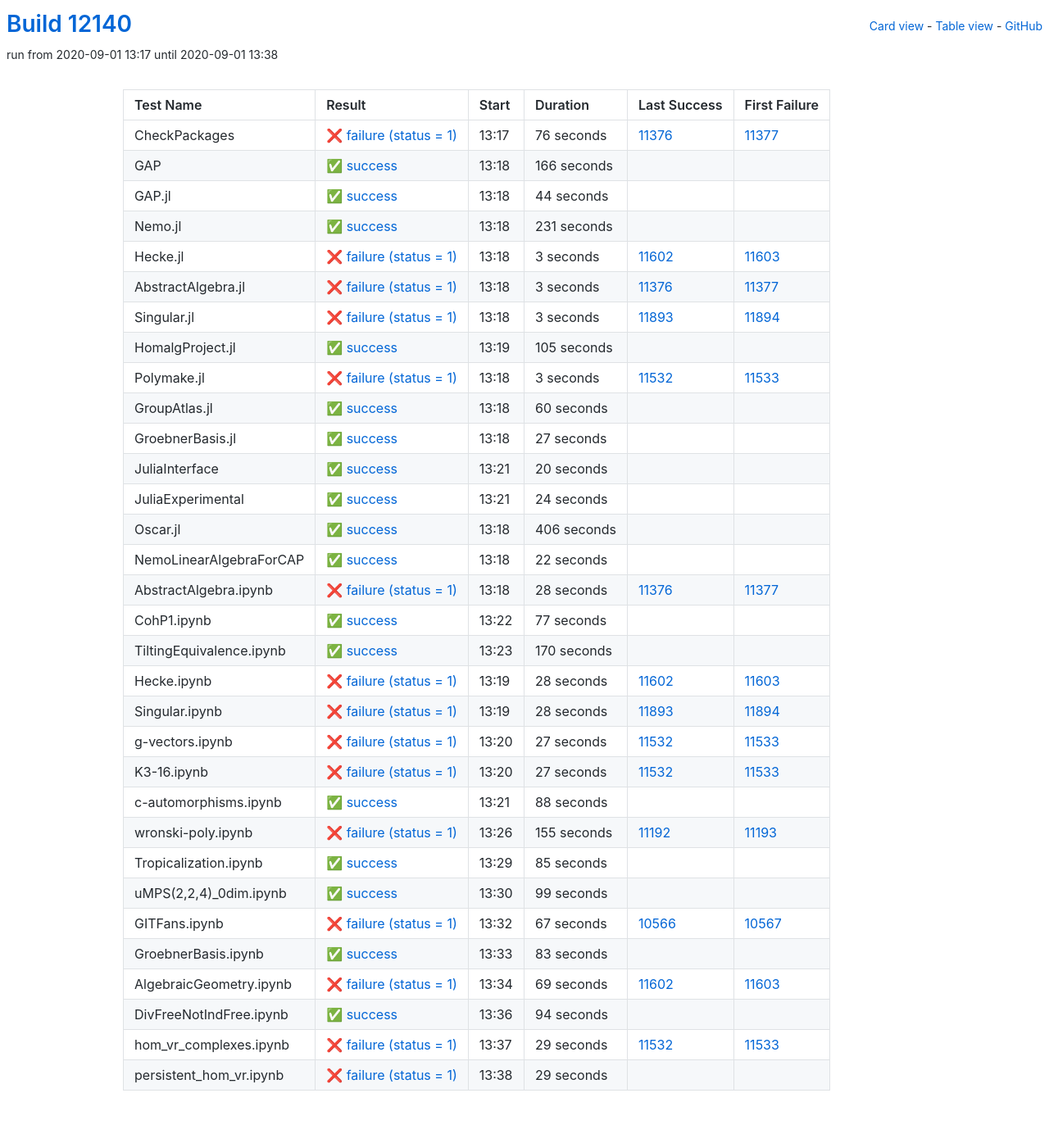
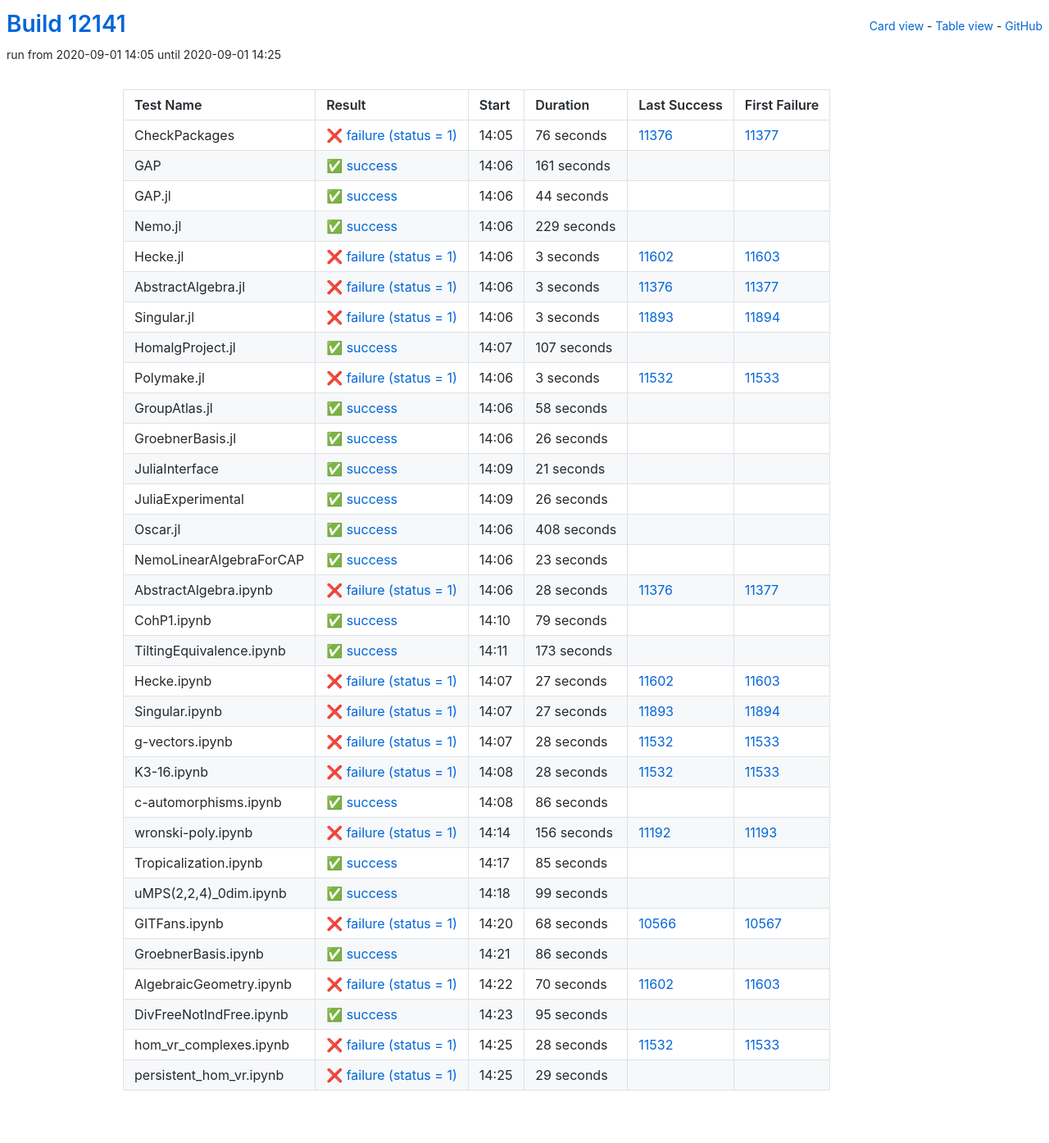
Before and after one commit to oscar-system/oscar-ci-status, a Jekyll site: the page built from table.html, in a window 1280 px wide. Shown: the whole page at 82% size. Built offline with Jekyll 4.4.1, drawn with Linux system fonts in a browser that asks for light colours.

Commit message:
Build #12141

```diff
--- a/_data/ci.yml
+++ b/_data/ci.yml
@@ -1,6 +1,6 @@
 ---
-build: 12140
-build_url: https://oscarci.mathematik.uni-kl.de/job/oscar/12140/
+build: 12141
+build_url: https://oscarci.mathematik.uni-kl.de/job/oscar/12141/
 job: oscar
 organization: oscar-system
 repo: oscar-ci-status
@@ -8,8 +8,8 @@
 tests:
 - name: CheckPackages
   id: checkpackages
-  log: https://oscarci.mathematik.uni-kl.de/job/oscar/12140/artifact/logs/build-12140/CheckPackages.log
-  start: 2020-09-01 13:17
+  log: https://oscarci.mathematik.uni-kl.de/job/oscar/12141/artifact/logs/build-12141/CheckPackages.log
+  start: 2020-09-01 14:05
   success: false
   exitcode: 1
   status: failure
@@ -20,20 +20,20 @@
   first_failure_url: https://oscarci.mathematik.uni-kl.de/job/oscar/11377/
 - name: GAP
   id: gap
-  log: https://oscarci.mathematik.uni-kl.de/job/oscar/12140/artifact/logs/build-12140/GAP.log
-  start: 2020-09-01 13:18
+  log: https://oscarci.mathematik.uni-kl.de/job/oscar/12141/artifact/logs/build-12141/GAP.log
+  start: 2020-09-01 14:06
   success: true
   exitcode: 0
   status: success
-  duration: 166
+  duration: 161
   last_success: false
   last_success_url:
   first_failure: false
   first_failure_url:
 - name: GAP.jl
   id: gap-jl
-  log: https://oscarci.mathematik.uni-kl.de/job/oscar/12140/artifact/logs/build-12140/GAP.jl.log
-  start: 2020-09-01 13:18
+  log: https://oscarci.mathematik.uni-kl.de/job/oscar/12141/artifact/logs/build-12141/GAP.jl.log
+  start: 2020-09-01 14:06
   success: true
   exitcode: 0
   status: success
@@ -44,20 +44,20 @@
   first_failure_url:
 - name: Nemo.jl
   id: nemo-jl
-  log: https://oscarci.mathematik.uni-kl.de/job/oscar/12140/artifact/logs/build-12140/Nemo.jl.log
-  start: 2020-09-01 13:18
+  log: https://oscarci.mathematik.uni-kl.de/job/oscar/12141/artifact/logs/build-12141/Nemo.jl.log
+  start: 2020-09-01 14:06
   success: true
   exitcode: 0
   status: success
-  duration: 231
+  duration: 229
   last_success: false
   last_success_url:
   first_failure: false
   first_failure_url:
 - name: Hecke.jl
   id: hecke-jl
-  log: https://oscarci.mathematik.uni-kl.de/job/oscar/12140/artifact/logs/build-12140/Hecke.jl.log
-  start: 2020-09-01 13:18
+  log: https://oscarci.mathematik.uni-kl.de/job/oscar/12141/artifact/logs/build-12141/Hecke.jl.log
+  start: 2020-09-01 14:06
   success: false
   exitcode: 1
   status: failure
@@ -68,8 +68,8 @@
   first_failure_url: https://oscarci.mathematik.uni-kl.de/job/oscar/11603/
 - name: AbstractAlgebra.jl
   id: abstractalgebra-jl
-  log: https://oscarci.mathematik.uni-kl.de/job/oscar/12140/artifact/logs/build-12140/AbstractAlgebra.jl.log
-  start: 2020-09-01 13:18
+  log: https://oscarci.mathematik.uni-kl.de/job/oscar/12141/artifact/logs/build-12141/AbstractAlgebra.jl.log
+  start: 2020-09-01 14:06
   success: false
   exitcode: 1
   status: failure
@@ -80,8 +80,8 @@
   first_failure_url: https://oscarci.mathematik.uni-kl.de/job/oscar/11377/
 - name: Singular.jl
   id: singular-jl
-  log: https://oscarci.mathematik.uni-kl.de/job/oscar/12140/artifact/logs/build-12140/Singular.jl.log
-  start: 2020-09-01 13:18
+  log: https://oscarci.mathematik.uni-kl.de/job/oscar/12141/artifact/logs/build-12141/Singular.jl.log
+  start: 2020-09-01 14:06
   success: false
   exitcode: 1
   status: failure
@@ -92,20 +92,20 @@
   first_failure_url: https://oscarci.mathematik.uni-kl.de/job/oscar/11894/
 - name: HomalgProject.jl
   id: homalgproject-jl
-  log: https://oscarci.mathematik.uni-kl.de/job/oscar/12140/artifact/logs/build-12140/HomalgProject.jl.log
-  start: 2020-09-01 13:19
+  log: https://oscarci.mathematik.uni-kl.de/job/oscar/12141/artifact/logs/build-12141/HomalgProject.jl.log
+  start: 2020-09-01 14:07
   success: true
   exitcode: 0
   status: success
-  duration: 105
+  duration: 107
   last_success: false
   last_success_url:
   first_failure: false
   first_failure_url:
 - name: Polymake.jl
   id: polymake-jl
-  log: https://oscarci.mathematik.uni-kl.de/job/oscar/12140/artifact/logs/build-12140/Polymake.jl.log
-  start: 2020-09-01 13:18
+  log: https://oscarci.mathematik.uni-kl.de/job/oscar/12141/artifact/logs/build-12141/Polymake.jl.log
+  start: 2020-09-01 14:06
   success: false
   exitcode: 1
   status: failure
@@ -116,80 +116,80 @@
   first_failure_url: https://oscarci.mathematik.uni-kl.de/job/oscar/11533/
 - name: GroupAtlas.jl
   id: groupatlas-jl
-  log: https://oscarci.mathematik.uni-kl.de/job/oscar/12140/artifact/logs/build-12140/GroupAtlas.jl.log
-  start: 2020-09-01 13:18
+  log: https://oscarci.mathematik.uni-kl.de/job/oscar/12141/artifact/logs/build-12141/GroupAtlas.jl.log
+  start: 2020-09-01 14:06
   success: true
   exitcode: 0
   status: success
-  duration: 60
+  duration: 58
   last_success: false
   last_success_url:
   first_failure: false
   first_failure_url:
 - name: GroebnerBasis.jl
   id: groebnerbasis-jl
-  log: https://oscarci.mathematik.uni-kl.de/job/oscar/12140/artifact/logs/build-12140/GroebnerBasis.jl.log
-  start: 2020-09-01 13:18
+  log: https://oscarci.mathematik.uni-kl.de/job/oscar/12141/artifact/logs/build-12141/GroebnerBasis.jl.log
+  start: 2020-09-01 14:06
   success: true
   exitcode: 0
   status: success
-  duration: 27
+  duration: 26
   last_success: false
   last_success_url:
   first_failure: false
   first_failure_url:
 - name: JuliaInterface
   id: juliainterface
-  log: https://oscarci.mathematik.uni-kl.de/job/oscar/12140/artifact/logs/build-12140/JuliaInterface.log
-  start: 2020-09-01 13:21
+  log: https://oscarci.mathematik.uni-kl.de/job/oscar/12141/artifact/logs/build-12141/JuliaInterface.log
+  start: 2020-09-01 14:09
   success: true
   exitcode: 0
   status: success
-  duration: 20
+  duration: 21
   last_success: false
   last_success_url:
   first_failure: false
   first_failure_url:
 - name: JuliaExperimental
   id: juliaexperimental
-  log: https://oscarci.mathematik.uni-kl.de/job/oscar/12140/artifact/logs/build-12140/JuliaExperimental.log
-  start: 2020-09-01 13:21
+  log: https://oscarci.mathematik.uni-kl.de/job/oscar/12141/artifact/logs/build-12141/JuliaExperimental.log
+  start: 2020-09-01 14:09
   success: true
   exitcode: 0
   status: success
-  duration: 24
+  duration: 26
   last_success: false
   last_success_url:
   first_failure: false
   first_failure_url:
 - name: Oscar.jl
   id: oscar-jl
-  log: https://oscarci.mathematik.uni-kl.de/job/oscar/12140/artifact/logs/build-12140/Oscar.jl.log
-  start: 2020-09-01 13:18
+  log: https://oscarci.mathematik.uni-kl.de/job/oscar/12141/artifact/logs/build-12141/Oscar.jl.log
+  start: 2020-09-01 14:06
   success: true
   exitcode: 0
   status: success
-  duration: 406
+  duration: 408
   last_success: false
   last_success_url:
   first_failure: false
   first_failure_url:
 - name: NemoLinearAlgebraForCAP
   id: nemolinearalgebraforcap
-  log: https://oscarci.mathematik.uni-kl.de/job/oscar/12140/artifact/logs/build-12140/NemoLinearAlgebraForCAP.log
-  start: 2020-09-01 13:18
+  log: https://oscarci.mathematik.uni-kl.de/job/oscar/12141/artifact/logs/build-12141/NemoLinearAlgebraForCAP.log
+  start: 2020-09-01 14:06
   success: true
   exitcode: 0
   status: success
-  duration: 22
+  duration: 23
   last_success: false
   last_success_url:
   first_failure: false
   first_failure_url:
 - name: AbstractAlgebra.ipynb
   id: abstractalgebra-ipynb
-  log: https://oscarci.mathematik.uni-kl.de/job/oscar/12140/artifact/logs/build-12140/AbstractAlgebra.ipynb.log
-  start: 2020-09-01 13:18
+  log: https://oscarci.mathematik.uni-kl.de/job/oscar/12141/artifact/logs/build-12141/AbstractAlgebra.ipynb.log
+  start: 2020-09-01 14:06
   success: false
   exitcode: 1
   status: failure
@@ -200,104 +200,104 @@
   first_failure_url: https://oscarci.mathematik.uni-kl.de/job/oscar/11377/
 - name: CohP1.ipynb
   id: cohp1-ipynb
-  log: https://oscarci.mathematik.uni-kl.de/job/oscar/12140/artifact/logs/build-12140/CohP1.ipynb.log
-  start: 2020-09-01 13:22
+  log: https://oscarci.mathematik.uni-kl.de/job/oscar/12141/artifact/logs/build-12141/CohP1.ipynb.log
+  start: 2020-09-01 14:10
   success: true
   exitcode: 0
   status: success
-  duration: 77
+  duration: 79
   last_success: false
   last_success_url:
   first_failure: false
   first_failure_url:
 - name: TiltingEquivalence.ipynb
   id: tiltingequivalence-ipynb
-  log: https://oscarci.mathematik.uni-kl.de/job/oscar/12140/artifact/logs/build-12140/TiltingEquivalence.ipynb.log
-  start: 2020-09-01 13:23
+  log: https://oscarci.mathematik.uni-kl.de/job/oscar/12141/artifact/logs/build-12141/TiltingEquivalence.ipynb.log
+  start: 2020-09-01 14:11
   success: true
   exitcode: 0
   status: success
-  duration: 170
+  duration: 173
   last_success: false
   last_success_url:
   first_failure: false
   first_failure_url:
 - name: Hecke.ipynb
   id: hecke-ipynb
-  log: https://oscarci.mathematik.uni-kl.de/job/oscar/12140/artifact/logs/build-12140/Hecke.ipynb.log
-  start: 2020-09-01 13:19
+  log: https://oscarci.mathematik.uni-kl.de/job/oscar/12141/artifact/logs/build-12141/Hecke.ipynb.log
+  start: 2020-09-01 14:07
   success: false
   exitcode: 1
   status: failure
-  duration: 28
+  duration: 27
   last_success: 11602
   last_success_url: https://oscarci.mathematik.uni-kl.de/job/oscar/11602/
   first_failure: 11603
   first_failure_url: https://oscarci.mathematik.uni-kl.de/job/oscar/11603/
 - name: Singular.ipynb
   id: singular-ipynb
-  log: https://oscarci.mathematik.uni-kl.de/job/oscar/12140/artifact/logs/build-12140/Singular.ipynb.log
-  start: 2020-09-01 13:19
+  log: https://oscarci.mathematik.uni-kl.de/job/oscar/12141/artifact/logs/build-12141/Singular.ipynb.log
+  start: 2020-09-01 14:07
   success: false
   exitcode: 1
   status: failure
-  duration: 28
+  duration: 27
   last_success: 11893
   last_success_url: https://oscarci.mathematik.uni-kl.de/job/oscar/11893/
   first_failure: 11894
   first_failure_url: https://oscarci.mathematik.uni-kl.de/job/oscar/11894/
 - name: g-vectors.ipynb
   id: g-vectors-ipynb
-  log: https://oscarci.mathematik.uni-kl.de/job/oscar/12140/artifact/logs/build-12140/g-vectors.ipynb.log
-  start: 2020-09-01 13:20
+  log: https://oscarci.mathematik.uni-kl.de/job/oscar/12141/artifact/logs/build-12141/g-vectors.ipynb.log
+  start: 2020-09-01 14:07
   success: false
   exitcode: 1
   status: failure
-  duration: 27
+  duration: 28
   last_success: 11532
   last_success_url: https://oscarci.mathematik.uni-kl.de/job/oscar/11532/
   first_failure: 11533
   first_failure_url: https://oscarci.mathematik.uni-kl.de/job/oscar/11533/
 - name: K3-16.ipynb
   id: k3-16-ipynb
-  log: https://oscarci.mathematik.uni-kl.de/job/oscar/12140/artifact/logs/build-12140/K3-16.ipynb.log
-  start: 2020-09-01 13:20
+  log: https://oscarci.mathematik.uni-kl.de/job/oscar/12141/artifact/logs/build-12141/K3-16.ipynb.log
+  start: 2020-09-01 14:08
   success: false
   exitcode: 1
   status: failure
-  duration: 27
+  duration: 28
   last_success: 11532
   last_success_url: https://oscarci.mathematik.uni-kl.de/job/oscar/11532/
   first_failure: 11533
   first_failure_url: https://oscarci.mathematik.uni-kl.de/job/oscar/11533/
 - name: c-automorphisms.ipynb
   id: c-automorphisms-ipynb
-  log: https://oscarci.mathematik.uni-kl.de/job/oscar/12140/artifact/logs/build-12140/c-automorphisms.ipynb.log
-  start: 2020-09-01 13:21
+  log: https://oscarci.mathematik.uni-kl.de/job/oscar/12141/artifact/logs/build-12141/c-automorphisms.ipynb.log
+  start: 2020-09-01 14:08
   success: true
   exitcode: 0
   status: success
-  duration: 88
+  duration: 86
   last_success: false
   last_success_url:
   first_failure: false
   first_failure_url:
 - name: wronski-poly.ipynb
   id: wronski-poly-ipynb
-  log: https://oscarci.mathematik.uni-kl.de/job/oscar/12140/artifact/logs/build-12140/wronski-poly.ipynb.log
-  start: 2020-09-01 13:26
+  log: https://oscarci.mathematik.uni-kl.de/job/oscar/12141/artifact/logs/build-12141/wronski-poly.ipynb.log
+  start: 2020-09-01 14:14
   success: false
   exitcode: 1
   status: failure
-  duration: 155
+  duration: 156
   last_success: 11192
   last_success_url: https://oscarci.mathematik.uni-kl.de/job/oscar/11192/
   first_failure: 11193
   first_failure_url: https://oscarci.mathematik.uni-kl.de/job/oscar/11193/
 - name: Tropicalization.ipynb
   id: tropicalization-ipynb
-  log: https://oscarci.mathematik.uni-kl.de/job/oscar/12140/artifact/logs/build-12140/Tropicalization.ipynb.log
-  start: 2020-09-01 13:29
+  log: https://oscarci.mathematik.uni-kl.de/job/oscar/12141/artifact/logs/build-12141/Tropicalization.ipynb.log
+  start: 2020-09-01 14:17
   success: true
   exitcode: 0
   status: success
@@ -308,8 +308,8 @@
   first_failure_url:
 - name: uMPS(2,2,4)_0dim.ipynb
   id: umps-2-2-4-0dim-ipynb
-  log: https://oscarci.mathematik.uni-kl.de/job/oscar/12140/artifact/logs/build-12140/uMPS-2-2-4-_0dim.ipynb.log
-  start: 2020-09-01 13:30
+  log: https://oscarci.mathematik.uni-kl.de/job/oscar/12141/artifact/logs/build-12141/uMPS-2-2-4-_0dim.ipynb.log
+  start: 2020-09-01 14:18
   success: true
   exitcode: 0
   status: success
@@ -320,68 +320,68 @@
   first_failure_url:
 - name: GITFans.ipynb
   id: gitfans-ipynb
-  log: https://oscarci.mathematik.uni-kl.de/job/oscar/12140/artifact/logs/build-12140/GITFans.ipynb.log
-  start: 2020-09-01 13:32
+  log: https://oscarci.mathematik.uni-kl.de/job/oscar/12141/artifact/logs/build-12141/GITFans.ipynb.log
+  start: 2020-09-01 14:20
   success: false
   exitcode: 1
   status: failure
-  duration: 67
+  duration: 68
   last_success: 10566
   last_success_url: https://oscarci.mathematik.uni-kl.de/job/oscar/10566/
   first_failure: 10567
   first_failure_url: https://oscarci.mathematik.uni-kl.de/job/oscar/10567/
 - name: GroebnerBasis.ipynb
   id: groebnerbasis-ipynb
-  log: https://oscarci.mathematik.uni-kl.de/job/oscar/12140/artifact/logs/build-12140/GroebnerBasis.ipynb.log
-  start: 2020-09-01 13:33
+  log: https://oscarci.mathematik.uni-kl.de/job/oscar/12141/artifact/logs/build-12141/GroebnerBasis.ipynb.log
+  start: 2020-09-01 14:21
   success: true
   exitcode: 0
   status: success
-  duration: 83
+  duration: 86
   last_success: false
   last_success_url:
   first_failure: false
   first_failure_url:
 - name: AlgebraicGeometry.ipynb
   id: algebraicgeometry-ipynb
-  log: https://oscarci.mathematik.uni-kl.de/job/oscar/12140/artifact/logs/build-12140/AlgebraicGeometry.ipynb.log
-  start: 2020-09-01 13:34
+  log: https://oscarci.mathematik.uni-kl.de/job/oscar/12141/artifact/logs/build-12141/AlgebraicGeometry.ipynb.log
+  start: 2020-09-01 14:22
   success: false
   exitcode: 1
   status: failure
-  duration: 69
+  duration: 70
   last_success: 11602
   last_success_url: https://oscarci.mathematik.uni-kl.de/job/oscar/11602/
   first_failure: 11603
   first_failure_url: https://oscarci.mathematik.uni-kl.de/job/oscar/11603/
 - name: DivFreeNotIndFree.ipynb
   id: divfreenotindfree-ipynb
-  log: https://oscarci.mathematik.uni-kl.de/job/oscar/12140/artifact/logs/build-12140/DivFreeNotIndFree.ipynb.log
-  start: 2020-09-01 13:36
+  log: https://oscarci.mathematik.uni-kl.de/job/oscar/12141/artifact/logs/build-12141/DivFreeNotIndFree.ipynb.log
+  start: 2020-09-01 14:23
   success: true
   exitcode: 0
   status: success
-  duration: 94
+  duration: 95
   last_success: false
   last_success_url:
   first_failure: false
   first_failure_url:
 - name: hom_vr_complexes.ipynb
   id: hom-vr-complexes-ipynb
-  log: https://oscarci.mathematik.uni-kl.de/job/oscar/12140/artifact/logs/build-12140/hom_vr_complexes.ipynb.log
-  start: 2020-09-01 13:37
+  log: https://oscarci.mathematik.uni-kl.de/job/oscar/12141/artifact/logs/build-12141/hom_vr_complexes.ipynb.log
+  start: 2020-09-01 14:25
   success: false
   exitcode: 1
   status: failure
-  duration: 29
+  duration: 28
   last_success: 11532
   last_success_url: https://oscarci.mathematik.uni-kl.de/job/oscar/11532/
   first_failure: 11533
   first_failure_url: https://oscarci.mathematik.uni-kl.de/job/oscar/11533/
 - name: persistent_hom_vr.ipynb
   id: persistent-hom-vr-ipynb
-  log: https://oscarci.mathematik.uni-kl.de/job/oscar/12140/artifact/logs/build-12140/persistent_hom_vr.ipynb.log
-  start: 2020-09-01 13:38
+  log: https://oscarci.mathematik.uni-kl.de/job/oscar/12141/artifact/logs/build-12141/persistent_hom_vr.ipynb.log
+  start: 2020-09-01 14:25
   success: false
   exitcode: 1
   status: failure
```
Also changed, not shown: README.md.
